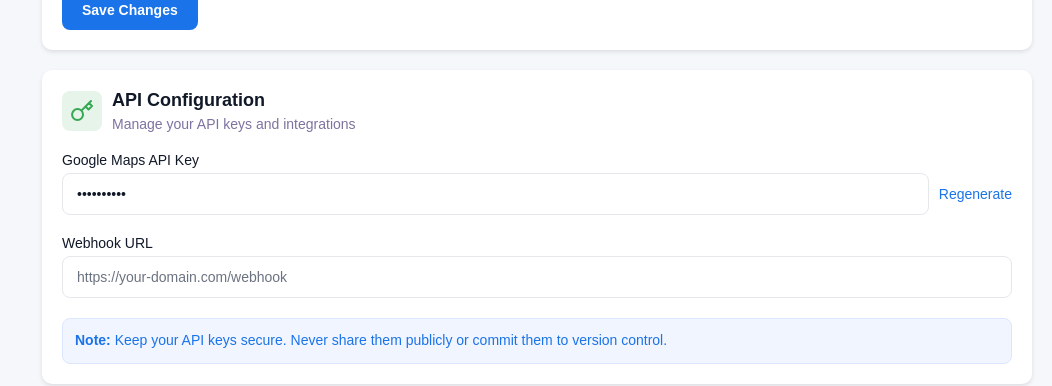
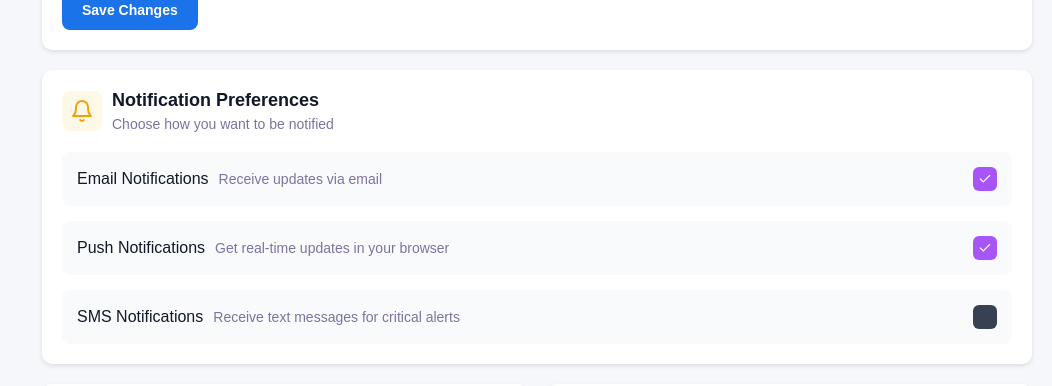
Before and after one commit to BayramEnesAtay/Courier-Route-Optimization, a React (Vite) app in the folder courier_route_optimization/: page /app/settings in a window 1280 px wide. Shown: the part 566-952 px from the top of the page, without its empty margins (228-1280 px from the left). Built offline with nearby package versions, Linux system fonts and the light colour scheme.

Commit message:
Update:Update some feats

```diff
--- a/courier_route_optimization/src/components/dashboard/Styled.js
+++ b/courier_route_optimization/src/components/dashboard/Styled.js
@@ -206,11 +206,6 @@ export const TimeCell = styled.div`
   color: #111827;
 `;
 
-export const EfficiencyCell = styled.div`
-  flex: 1;
-  color: ${({ status }) => (status === "Completed" ? "#34A853" : "#4285F4")};
-`;
-
 export const RecentTitle = styled.h4`
   color: #111827;
   margin: 20px;
--- a/courier_route_optimization/src/components/dashboard/index.jsx
+++ b/courier_route_optimization/src/components/dashboard/index.jsx
@@ -1,5 +1,5 @@
 import React from "react";
-import { DashboardContainer,CardContainer,Card,Detail,Header,CardP,CardStatics,CardIcon,CardP_Stat,Title,ChartWrapper,ProgressCircle,PercentText,InnerCircle,SubText,Card2,Card3,ChartWrapper2,OptimizationTextDiv,OptimizationSubDiv,OptimizationNumber,OptimizationText,BottomContainer, RecentTable,RecentHeaderRow,RecentRow,RouteCell,PointsCell,StatusCell,StatusBadge,TimeCell,EfficiencyCell,RecentTitle} from "./Styled";
+import { DashboardContainer,CardContainer,Card,Detail,Header,CardP,CardStatics,CardIcon,CardP_Stat,Title,ChartWrapper,ProgressCircle,PercentText,InnerCircle,SubText,Card2,Card3,ChartWrapper2,OptimizationTextDiv,OptimizationSubDiv,OptimizationNumber,OptimizationText,BottomContainer, RecentTable,RecentHeaderRow,RecentRow,RouteCell,PointsCell,StatusCell,StatusBadge,TimeCell,RecentTitle} from "./Styled";
 import { LuPackage } from "react-icons/lu";
 import { FaRoute } from "react-icons/fa";
 import { AiOutlineRise } from "react-icons/ai";
@@ -35,13 +35,11 @@ const Dashboard=()=>{
       const status = statuses[Math.floor(Math.random() * statuses.length)];
       const hours = Math.floor(Math.random() * 2) + 1;
       const minutes = Math.floor(Math.random() * 60);
-      const efficiency = Math.floor(Math.random() * 21) + 80;
       return {
         route: name,
         points,
         status,
         time: `${hours}h ${minutes}m`,
-        efficiency: `${efficiency}%`,
       };
     });
   };
@@ -136,7 +134,6 @@ const [recentRoutes] = useState(generateRandomRoutes);
               <PointsCell>Points</PointsCell>
               <StatusCell>Status</StatusCell>
               <TimeCell>Time</TimeCell>
-              <EfficiencyCell>Efficiency</EfficiencyCell>
             </RecentHeaderRow>
             {recentRoutes.map((item, index) => (
               <RecentRow key={index}>
@@ -148,7 +145,6 @@ const [recentRoutes] = useState(generateRandomRoutes);
                   <StatusBadge status={item.status}>{item.status}</StatusBadge>
                 </StatusCell>
                 <TimeCell>{item.time}</TimeCell>
-                <EfficiencyCell status={item.status}>{item.efficiency}</EfficiencyCell>
               </RecentRow>
             ))}
           </RecentTable>
--- a/courier_route_optimization/src/components/navbar/index.jsx
+++ b/courier_route_optimization/src/components/navbar/index.jsx
@@ -1,11 +1,12 @@
 import React from "react";
 import { NavbarContainer, CalculateBtn, Profile, ProfileIcon, ProfileName } from "./Styled.js";
+import { useNavigate } from "react-router-dom";
 const NavBar = ({collapsed}) => {
 
-
+  const navigate=useNavigate();
   return(
     <NavbarContainer collapsed={collapsed}>
-      <CalculateBtn>Calculate Routes</CalculateBtn>
+      <CalculateBtn onClick={()=>navigate('/app/route-optimization')}>Calculate Routes</CalculateBtn>
       <Profile>
         <ProfileIcon>
           <i className="pi pi-user" style={{fontSize:"20px"}}></i>
--- a/courier_route_optimization/src/components/settings/Styled.js
+++ b/courier_route_optimization/src/components/settings/Styled.js
@@ -112,30 +112,6 @@ export const Button = styled.button`
   cursor: pointer;
 `;
 
-// API anahtar satırı
-export const APIKeyRow = styled.div`
-  display: flex;
-  align-items: center;
-  column-gap: 10px;
-`;
-
-// Yeniden oluştur bağlantısı
-export const Regenerate = styled.span`
-  color: #1A73E8;
-  font-size: 14px;
-  cursor: pointer;
-`;
-
-// Bilgilendirme kutusu
-export const Note = styled.div`
-  background-color: #F1F5FF;
-  border: 1px solid #DCE7FF;
-  border-radius: 8px;
-  padding: 12px;
-  color: #1A73E8;
-  font-size: 14px;
-  line-height: 1.4;
-`;
 
 // Bildirimler için kap
 export const NotificationContainer = styled.div`
--- a/courier_route_optimization/src/components/settings/index.jsx
+++ b/courier_route_optimization/src/components/settings/index.jsx
@@ -14,9 +14,6 @@ import {
   TextInput,
   PasswordInput,
   Button,
-  APIKeyRow,
-  Regenerate,
-  Note,
   NotificationContainer,
   NotificationItem,
   NotificationLabel,
@@ -94,36 +91,6 @@ const Settings = () => {
         </FormGroup>
 
         <Button onClick={handleSave}>Save Changes</Button>
-      </Card>
-
-      {/* API Configuration */}
-      <Card>
-        <ProfileDiv>
-          <Icon bgColor="#E6F4EA">
-            <FiKey fontSize={"24px"} color="#34A853" />
-          </Icon>
-          <DescDiv>
-            <SubTitle>API Configuration</SubTitle>
-            <SubDesc>Manage your API keys and integrations</SubDesc>
-          </DescDiv>
-        </ProfileDiv>
-
-        <FormGroup>
-          <Label>Google Maps API Key</Label>
-          <APIKeyRow>
-            <TextInput type="password" defaultValue="••••••••••" readOnly />
-            <Regenerate onClick={() => console.log("Regenerate API key")}>Regenerate</Regenerate>
-          </APIKeyRow>
-        </FormGroup>
-
-        <FormGroup>
-          <Label>Webhook URL</Label>
-          <TextInput type="text" placeholder="https://your-domain.com/webhook" />
-        </FormGroup>
-
-        <Note>
-          <b>Note:</b> Keep your API keys secure. Never share them publicly or commit them to version control.
-        </Note>
       </Card>
 
       {/* Notification Preferences */}
--- a/courier_route_optimization/src/components/sidebar/index.jsx
+++ b/courier_route_optimization/src/components/sidebar/index.jsx
@@ -44,11 +44,6 @@ const SideBar = ({collapsed,setCollapsed}) => {
             <MenuText collapsed={collapsed}> Delivery Points</MenuText>
           </MenuItem>
 
-          <MenuItem>
-            <i className="pi pi-chart-bar" />
-            <MenuText collapsed={collapsed}> Analytics</MenuText>
-          </MenuItem>
-
           <MenuItem onClick={()=>{navigate("/app/settings")}} active>
             <i className="pi pi-cog" />
             <MenuText collapsed={collapsed}> Settings</MenuText>
```
